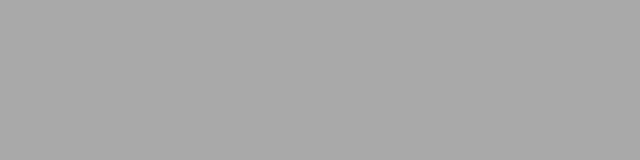
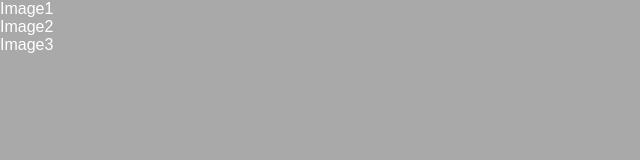
Before and after one commit to Rednaxela700/traversymedia-slider-full, a plain HTML site: page index.html in a window 1280 px wide. Shown: the whole page, without its empty margins (0-640 px from the left). Drawn offline with Linux system fonts and the light colour scheme.

Commit message:
html skeleton ready

```diff
--- a/index.html
+++ b/index.html
@@ -8,7 +8,32 @@
     <link rel="stylesheet" href="css/main.css">
 </head>
 <body>
+<div class="wrapper">
+    <div id="arrow-left" class="arrow"></div>
+    <div id="slider">
+        <div class="slide slide1">
+            <div class="slide-content">
 
+                <span>Image1</span>
+            </div>
+        </div>
+
+        <div class="slide slide2">
+            <div class="slide-content">
+
+                <span>Image2</span>
+            </div>
+        </div>
+
+        <div class="slide slide3">
+            <div class="slide-content">
+
+                <span>Image3</span>
+            </div>
+        </div>
+    </div>
+    <div id="arrow-right" class="arrow"></div>
+</div>
 <script src="js/main.js"></script>
 </body>
 </html>
```
